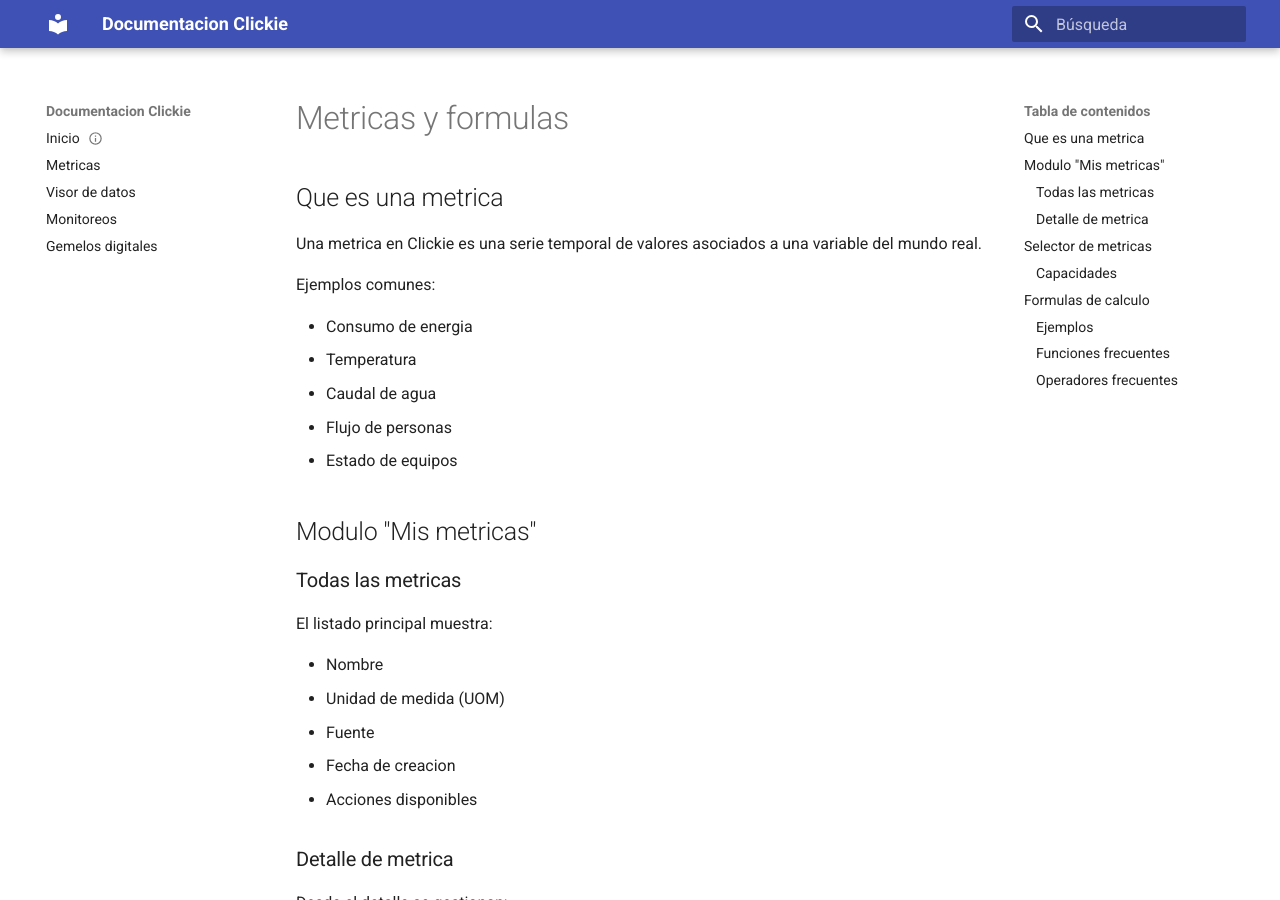
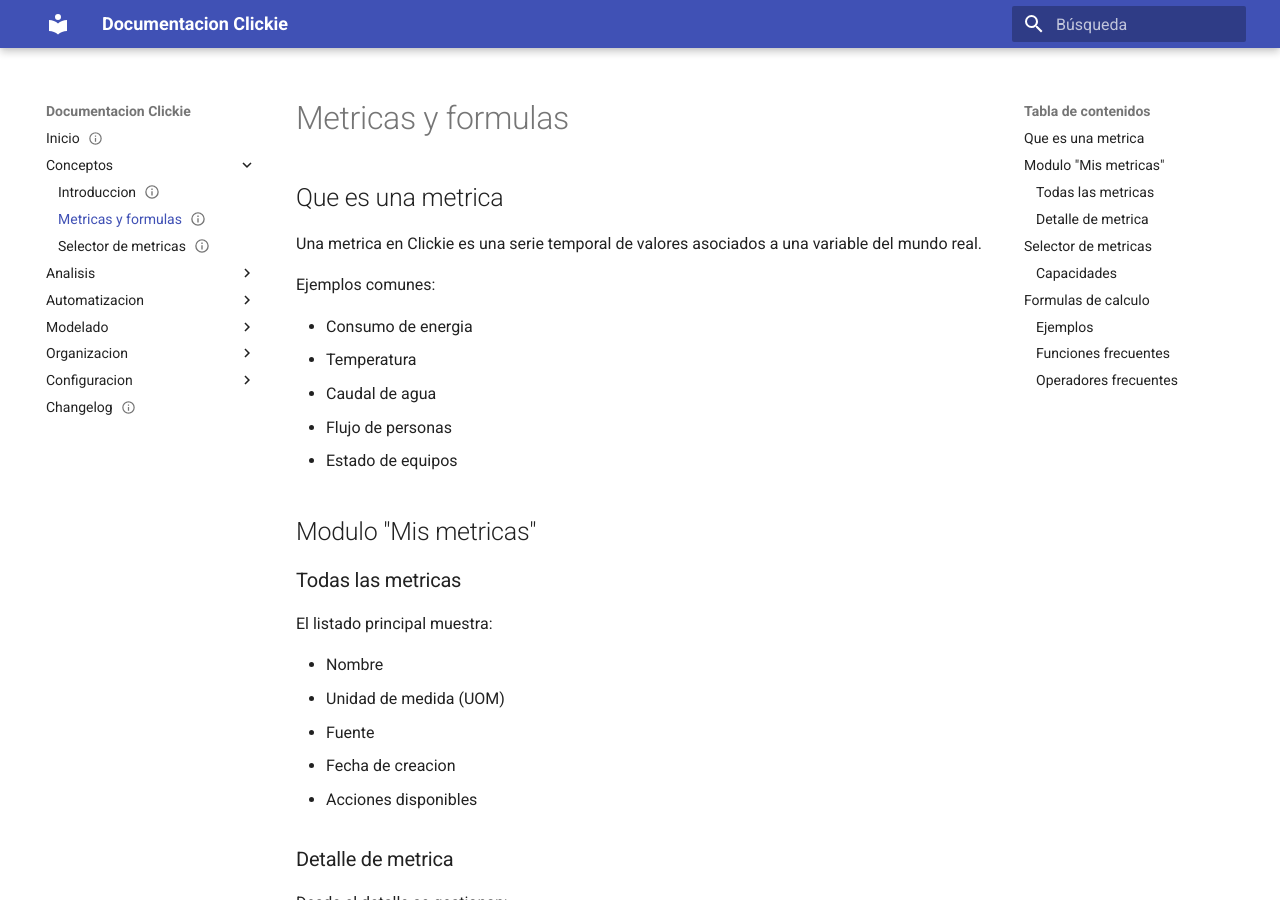
Before and after one commit to clickiespa/docv4, an MkDocs documentation site: the page built from docs/conceptos/metricas.md, in a window 1280 px wide and 900 px high. Built offline with MkDocs 1.6.1 and Material for MkDocs 9.7.7, drawn with Linux system fonts in a browser that asks for light colours.

Commit message:
Update MkDocs navigation for semantic docs structure

```diff
--- a/mkdocs.yml
+++ b/mkdocs.yml
@@ -10,10 +10,23 @@ theme:
 
 nav:
   - Inicio: index.md
-  - Metricas: metricas.md
-  - Visor de datos: visor-datos.md
-  - Monitoreos: monitoreos.md
-  - Gemelos digitales: gemelos-digitales.md
+  - Conceptos:
+      - Introduccion: conceptos/index.md
+      - Metricas y formulas: conceptos/metricas.md
+      - Selector de metricas: conceptos/selector.md
+  - Analisis:
+      - Visor de datos: analisis/visor-datos.md
+      - Paneles y reportes: analisis/paneles.md
+  - Automatizacion:
+      - Monitoreos: automatizacion/monitoreos.md
+  - Modelado:
+      - Gemelos digitales: modelado/gemelos-digitales.md
+  - Organizacion:
+      - Activos: organizacion/activos.md
+  - Configuracion:
+      - Configuracion de cuenta: configuracion/cuenta.md
+      - Datos y fuentes: configuracion/datos-y-fuentes.md
+  - Changelog: changelog.md
 
 markdown_extensions:
   - admonition
```
